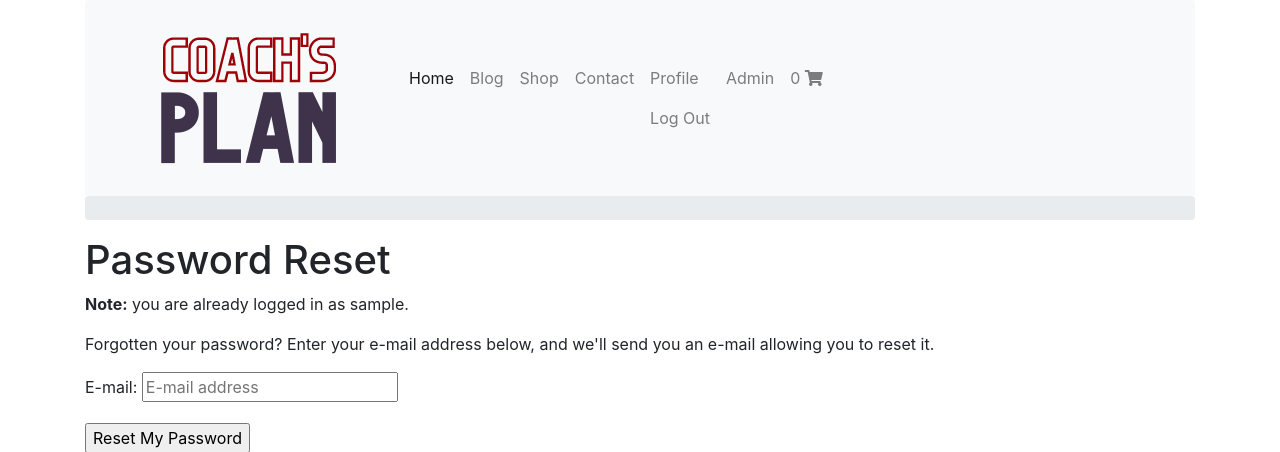
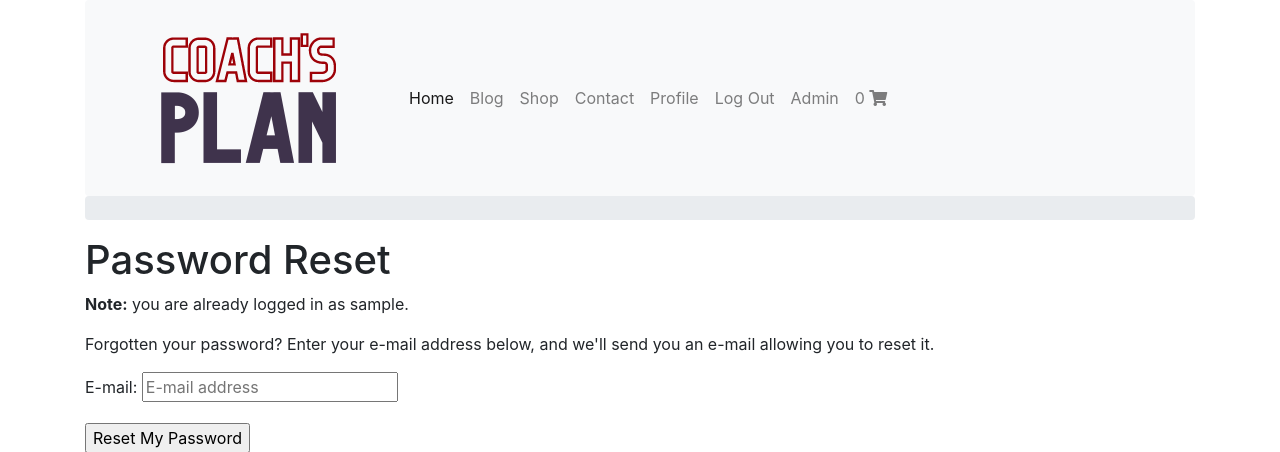
Before and after one commit to RonanMc99/coachs-plan, a Django app: page /accounts/password/reset/ in a window 1280 px wide. Shown: the top 452 px of the page. Run offline with Django 3.2, Linux system fonts and the light colour scheme; the visitor is signed in with stand-in values (Sample User, id 1); data that the repository does not hold is empty; some libraries are stand-ins or nearby versions.

Commit message:
Fixed navbar list item

```diff
--- a/templates/navbar.html
+++ b/templates/navbar.html
@@ -21,19 +21,11 @@
             <li class="nav-item"><a class="nav-link" href="{% url 'plans:plans-list' %}">Shop</a></li>
             <li class="nav-item"><a class="nav-link" href="{% url 'pages:contact' %}">Contact</a></li>
             {% if request.user.is_authenticated %}
-            <li class="nav-item">
-                <a class="nav-link" href="{% url 'pages:profile' %}">Profile</a>
-                <a class="nav-link" href="{% url 'account_logout' %}">Log Out</a>
-            </li>
-                {% if request.user.is_staff %}
-                <li class="nav-item"><a class="nav-link" href="admin/">Admin</a></li>
-                {% endif %}
-            <li class="nav-item">
-                <a class="nav-link" href="{% url 'cart:cart_summary' %}">
-                {{ request.user|cart_item_counter }}
-                <i class="fas fa-shopping-cart"></i>
-                </a>
-            </li>
+            <li class="nav-item"><a class="nav-link" href="{% url 'pages:profile' %}">Profile</a></li>
+            <li class="nav-item"><a class="nav-link" href="{% url 'account_logout' %}">Log Out</a></li>
+            {% if request.user.is_staff %}
+            <li class="nav-item"><a class="nav-link" href="admin/">Admin</a></li>
+            {% endif %}
             {% else %}
             <li class="nav-item">
                 <a class="nav-link" href="{% url 'account_signup' %}">Register</a>
@@ -42,6 +34,12 @@
                 <a class="nav-link" href="{% url 'account_login' %}">Log In</a>
             </li>
             {% endif %}
+            <li class="nav-item">
+                <a class="nav-link" href="{% url 'cart:cart_summary' %}">
+                    {{ request.user|cart_item_counter }}
+                    <i class="fas fa-shopping-cart"></i>
+                </a>
+            </li>
         </ul>
     </div>
 </nav>
```
